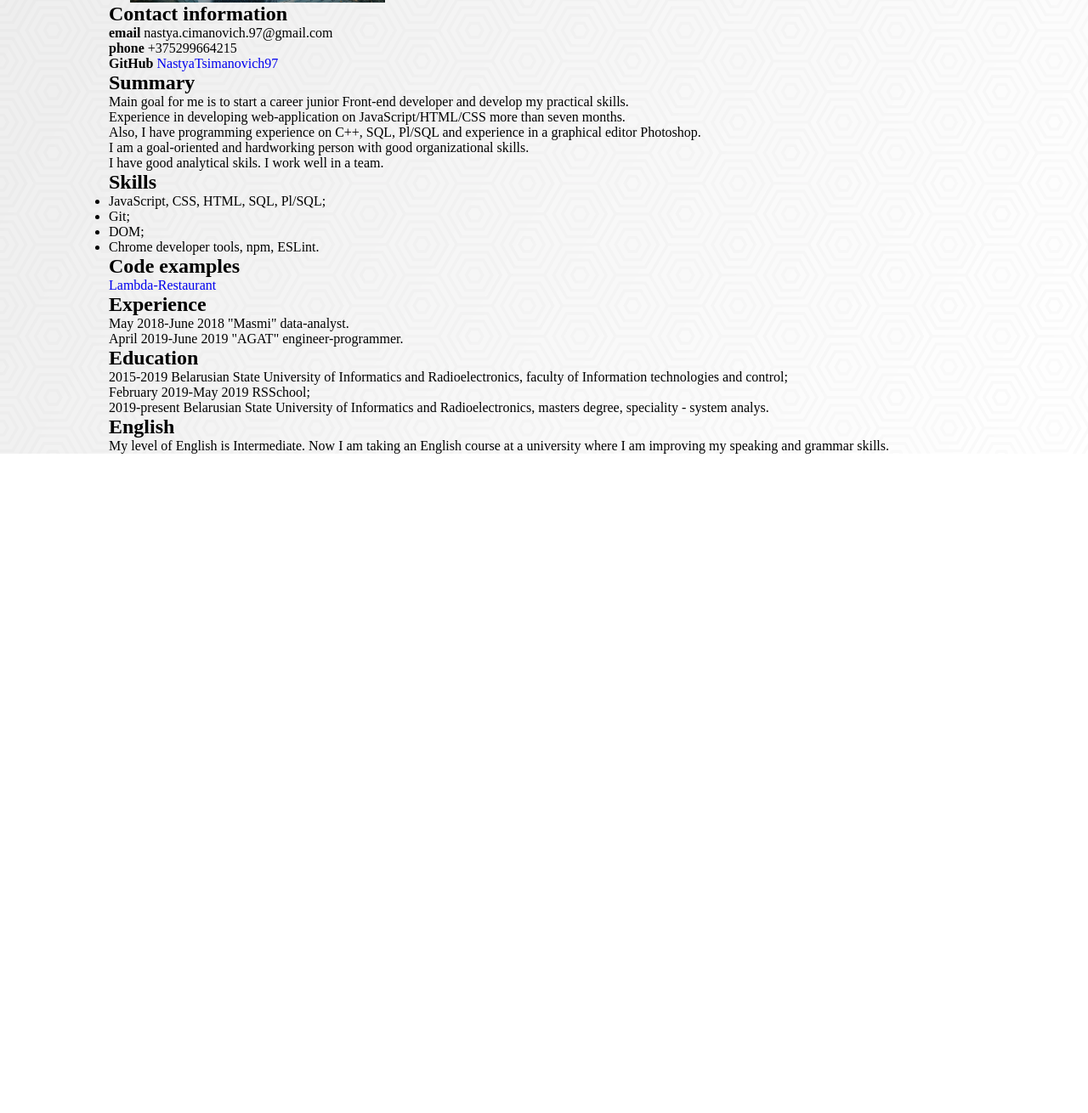
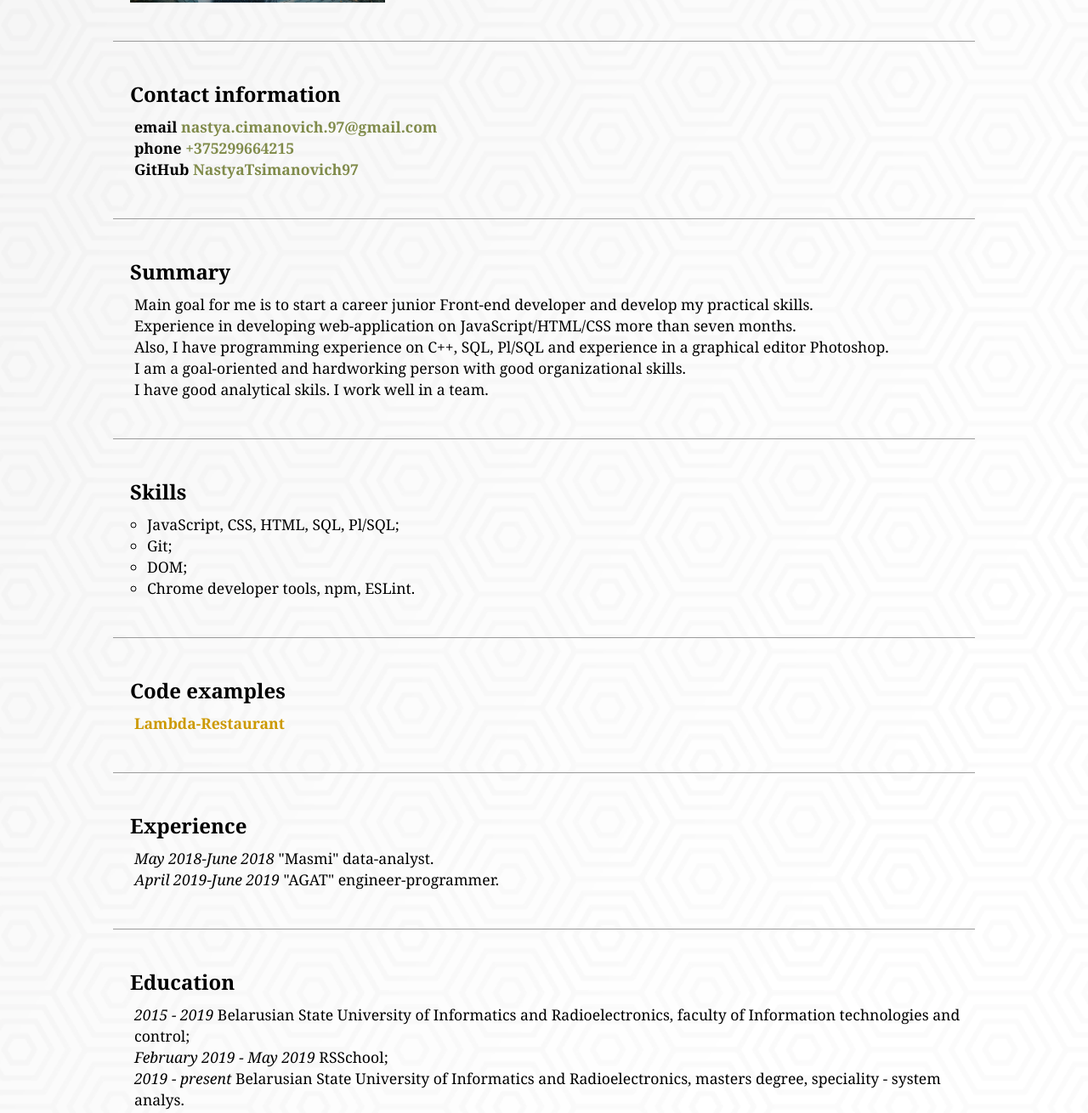
Before and after one commit to NastyaTsimanovich97/rsschool-cv, a plain HTML site: page index.html in a window 1280 px wide. Shown: the part 268-1578 px from the top of the page at 85% size. Before the commit the page ends 802 px from the top, so only its background shows below. Drawn offline with Linux system fonts and the light colour scheme; a web font is replaced by a local one.

Commit message:
feat: add all section

```diff
--- a/index.html
+++ b/index.html
@@ -25,13 +25,15 @@
         <img class="photo" src="assets/photo.jpg" alt="photo" width="300">
     </header>
     <main>
-        <section>
+        <div class="line"></div>
+        <section class="section-contact">
             <h2 class="head-contact" id="contact">Contact information</h2>
-            <p> <strong>email</strong> nastya.cimanovich.97@gmail.com <br>
-                <strong>phone</strong> +375299664215 <br>
+            <p> <strong>email</strong> <a href="mailto:nastya.cimanovich.97@gmail.com">nastya.cimanovich.97@gmail.com</a>  <br>
+                <strong>phone</strong> <a href="tel:+375299664215"> +375299664215 </a><br>
                 <strong>GitHub</strong> <a href="https://github.com/NastyaTsimanovich97">NastyaTsimanovich97</a>
             </p>
         </section>
+        <div class="line"></div>
         <section>
             <h2 class="head-summary" id="summary">Summary</h2>
             <p>
@@ -41,10 +43,11 @@
                 I have good analytical skils. I work well in a team.
             </p>
         </section>
-         <section>
+        <div class="line"></div>
+        <section>
             <h2 class="head-skills" id="skills">Skills</h2>
             <p>
-                <ul>
+                <ul class="skills">
                     <li>JavaScript, CSS, HTML, SQL, Pl/SQL;</li>
                     <li>Git;</li>
                     <li>DOM;</li>
@@ -52,31 +55,36 @@
                 </ul>
             </p>
         </section>
+        <div class="line"></div>
         <section>
             <h2 class="head-code" id="code">Code examples</h2>
             <p>
-                <a href="https://nastyatsimanovich97.github.io/">Lambda-Restaurant</a>
+                <a class="project-lamba" href="https://nastyatsimanovich97.github.io/" target="_blank">Lambda-Restaurant</a>
             </p>
         </section>
-         <section>
+        <div class="line"></div>
+        <section>
             <h2 class="head-experience" id="experience">Experience</h2>
             <p>
-                May 2018-June 2018 "Masmi" data-analyst.<br>
-                April 2019-June 2019 "AGAT" engineer-programmer.
+                <em>May 2018-June 2018</em> "Masmi" data-analyst.<br>
+                <em>April 2019-June 2019</em> "AGAT" engineer-programmer.
             </p>
         </section>
+        <div class="line"></div>
         <section>
             <h2 class="head-education" id="education">Education</h2>
             <p>
-                2015-2019 Belarusian State University of Informatics and Radioelectronics, faculty of Information technologies and control;<br>
-                February 2019-May 2019 RSSchool;<br>
-                2019-present Belarusian State University of Informatics and Radioelectronics, masters degree, speciality - system analys.
+                <em>2015 - 2019</em> Belarusian State University of Informatics and Radioelectronics, faculty of Information technologies and control;<br>
+                <em>February 2019 - May 2019</em> RSSchool;<br>
+                <em>2019 - present</em> Belarusian State University of Informatics and Radioelectronics, masters degree, speciality - system analys.
             </p>
         </section>
+        <div class="line"></div>
          <section>
             <h2 class="head-english" id="english">English</h2>
             <p>My level of English is Intermediate. Now I am taking an English course at a university where I am improving my speaking and grammar skills.</p>
         </section>
+        <div class="line"></div>
     </main>
     <footer>
 
--- a/style.css
+++ b/style.css
@@ -9,6 +9,8 @@ body{
     width: 1024px;
     margin: 0 auto;
     background: url(assets/pattern@1.png);
+    background-size: cover;
+    background-position-x: 1500px;
 }
 header{
     display: grid;
@@ -38,3 +40,43 @@ h1{
 .menu a{
     color: #000000 ;
 }
+
+.line{
+    margin: 45px 5px;
+    border: none;
+    background-color: #9b9b9b;
+    height: 1px;
+}
+
+section{
+    margin-left: 25px;
+    font-family: 'Source Serif Pro',"Georgia", serif;
+}
+section p{
+    font-size: 1.1em;
+    line-height: 25px;
+}
+
+h2{
+    margin-bottom: 10px;
+}
+
+.section-contact a{
+    font-weight: 600;
+    color: rgb(128, 139, 75);
+}
+
+.skills li{
+    margin-left: 20px;
+    font-size: 1.1em;
+    line-height: 25px;
+    list-style-type: circle;
+}
+
+.project-lamba{
+    font-weight: 600;
+    color: #CC9900;
+}
+section p:last-child{
+    margin-left: 5px;
+}
```
